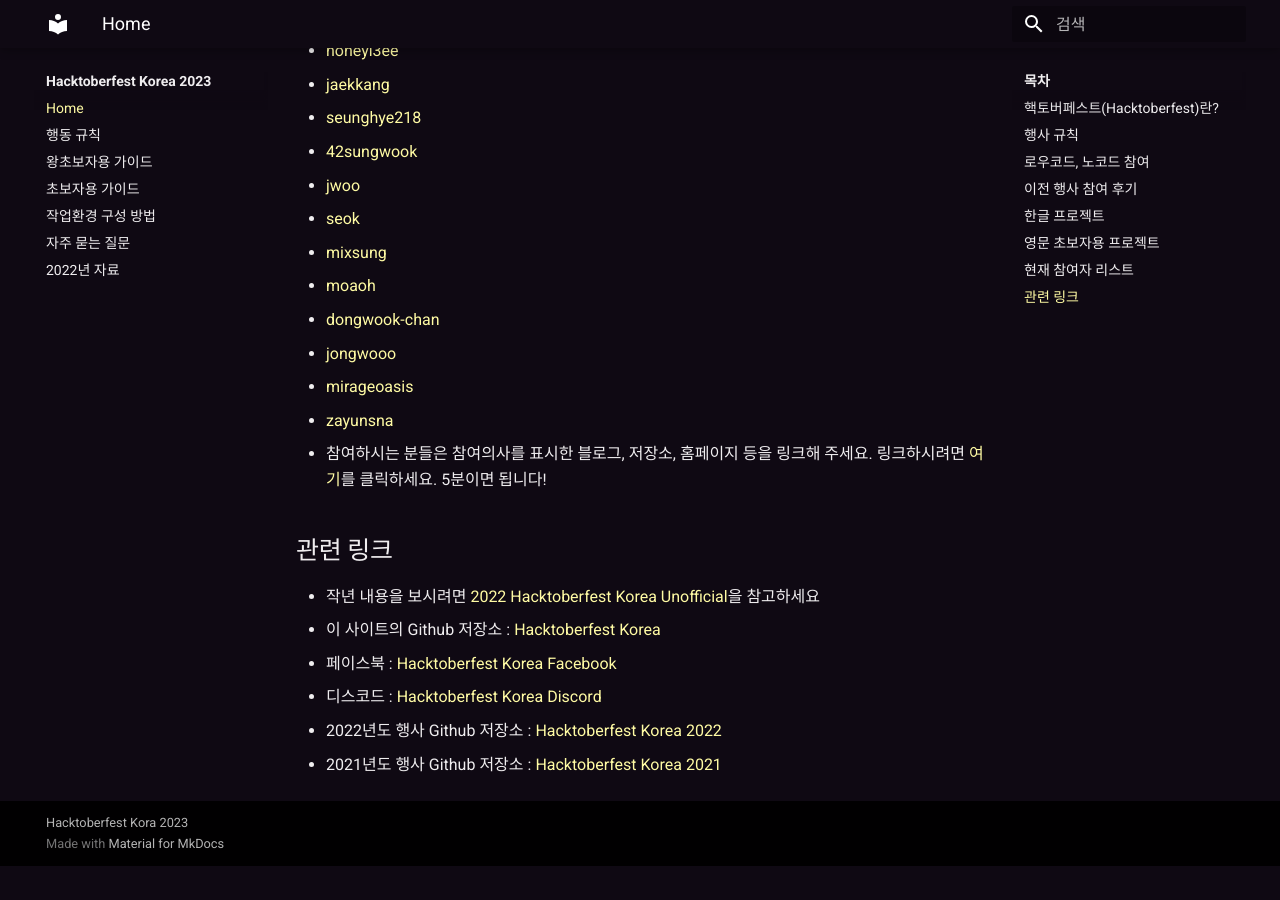
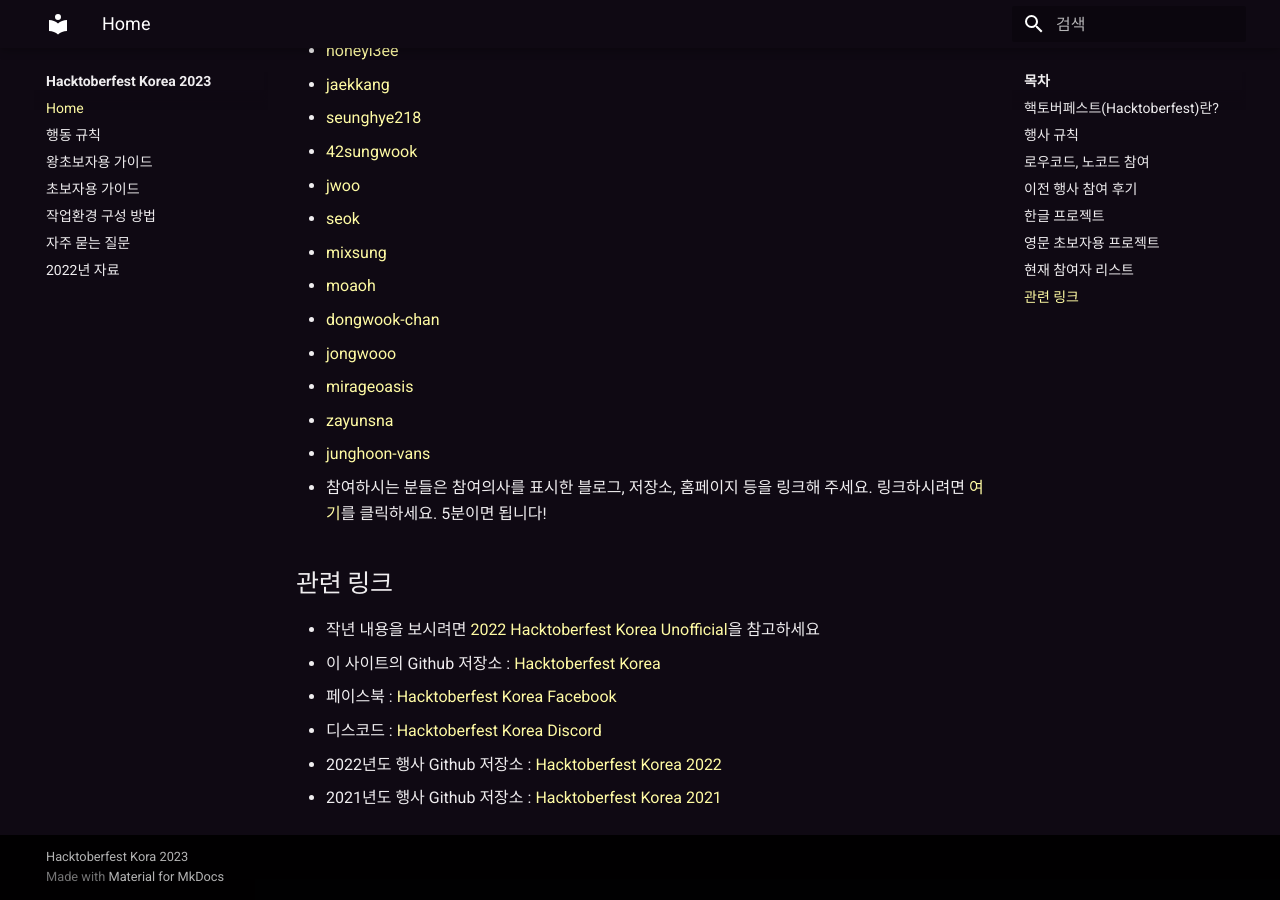
Before and after one commit to hacktoberfestkorea/hacktoberfestkorea, an MkDocs documentation site: the page built from docs/index.md, in a window 1280 px wide and 900 px high, scrolled down 4202 px. Built offline with MkDocs 1.6.1 and Material for MkDocs 9.7.7, drawn with Linux system fonts in a browser that asks for light colours; before the commit the page ends 5068 px from its top, so only the background shows below that.

Commit message:
Add junghoon-vans to Contributors list

```diff
--- a/docs/index.md
+++ b/docs/index.md
@@ -113,6 +113,7 @@
 - [jongwooo](https://github.com/jongwooo)
 - [mirageoasis](https://github.com/mirageoasis)
 - [zayunsna](https://github.com/zayunsna)
+- [junghoon-vans](https://github.com/junghoon-vans)
 - 참여하시는 분들은 참여의사를 표시한 블로그, 저장소, 홈페이지 등을 링크해 주세요. 링크하시려면 [여기](https://github.com/phg98/hacktoberfestkorea/edit/master/docs/index.md)를 클릭하세요. 5분이면 됩니다!
 
 ## 관련 링크 {#associated-link}
```
